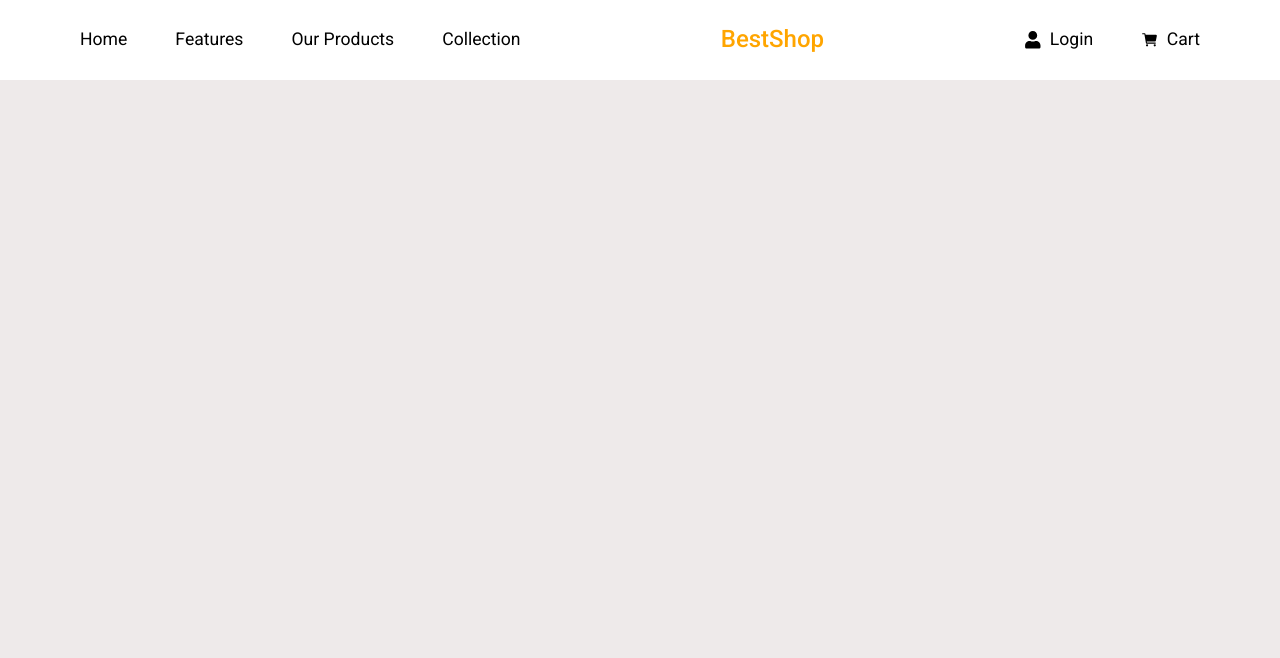
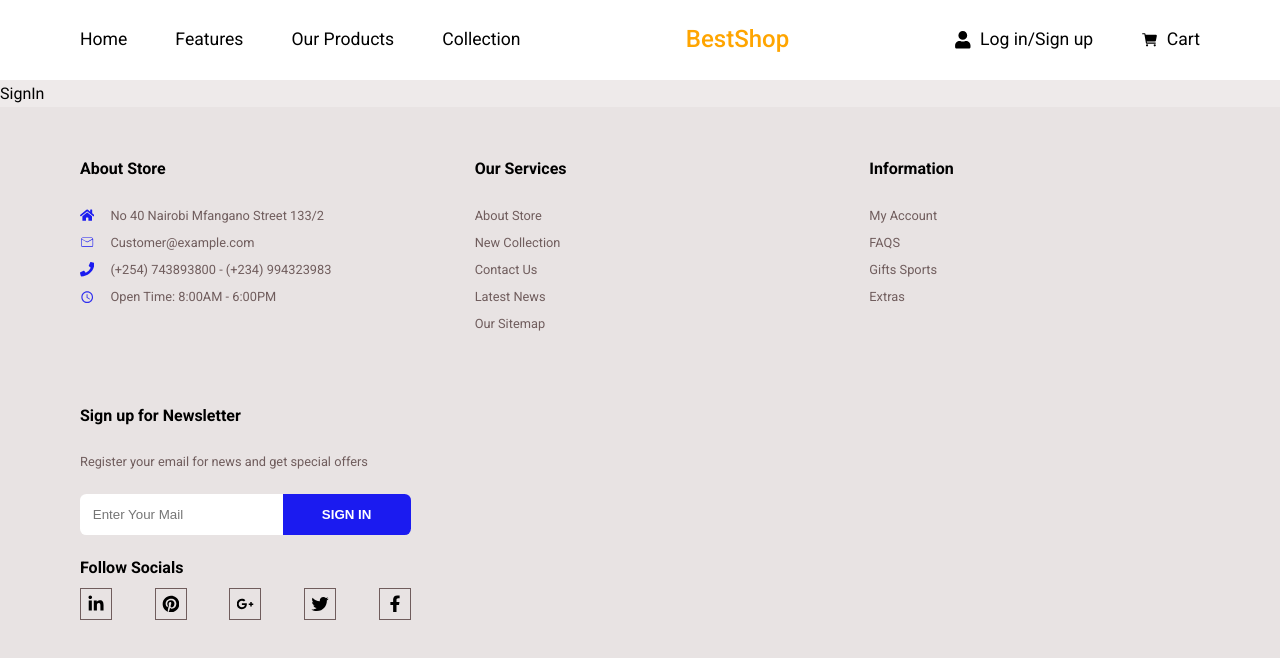
Before and after one commit to Giathi-Daniel/EXTION-INFOTECH, a React (Vite) app in the folder 03 - Ecommerce page/e-commerce website/: page /register in a window 1280 px wide. Shown: the top 658 px of the page. Built offline with nearby package versions, Linux system fonts and the light colour scheme.

Commit message:
Create footer component

```diff
--- a/03 - Ecommerce page/e-commerce website/src/App.jsx
+++ b/03 - Ecommerce page/e-commerce website/src/App.jsx
@@ -3,6 +3,7 @@ import { BrowserRouter as Router, Route, Routes } from 'react-router-dom';
 import Home from './pages/Home/Home';
 import SignIn from './pages/SignIn/SignIn';
 import Header from './components/Header/Header';
+import Footer from './components/Footer/Footer';
 
 function App() {
   return (
@@ -10,8 +11,9 @@ function App() {
       <Header />
       <Routes>
         <Route path="/" element={<Home />} />
-        <Route path="/sign-in" element={<SignIn />} />
+        <Route path="/register" element={<SignIn />} />
       </Routes>
+      <Footer />
     </Router>
   );
 }
--- /dev/null
+++ b/03 - Ecommerce page/e-commerce website/src/components/Footer/Footer.css
@@ -0,0 +1,125 @@
+footer {
+    background: #e8e3e3;
+    padding: 3rem 5rem;
+    display: grid;
+    grid-template-columns: repeat(auto-fill, minmax(300px, 1fr));
+    gap: 4rem;
+}
+
+p,
+.footer__links {
+    font-size: .8rem;
+    color: #705d5d;
+}
+
+.footer__links li {
+    cursor: pointer;
+    transition: all 400ms ease;
+}
+
+.footer__links li:hover {
+    color: rgb(27, 27, 240);
+}
+
+.footer__title {
+    font-size: 1rem;
+    font-weight: bold;
+    color: #000;
+}
+
+.footer__about,
+.footer__services,
+.footer__info,
+.footer__socials {
+    display: flex;
+    flex-direction: column;
+    gap: 1.2rem;
+}
+
+.footer__address {
+    display: flex;
+    align-items: center;
+    gap: 1rem;
+}
+
+.footer__contact .footer__icons {
+    color: rgb(27, 27, 240);
+    font-size: .9rem;
+}
+
+.footer__newsletter {
+    display: flex;
+    inline-size: 100%;
+    justify-content: space-between;
+    overflow: hidden;
+}
+
+.footer__newsletter input {
+    padding: .8rem;
+    border: none;
+    border-radius: .4rem 0 0 .4rem;
+    flex: 1;
+    box-sizing: border-box;
+    outline: none;
+}
+
+.footer__newsletter input:focus {
+    color: #705d5d;
+}
+
+.footer__newsletter input[type="submit"] {
+    background: rgb(27, 27, 240);
+    color: #fff;
+    font-weight: bold;
+    border-radius: 0 .4rem .4rem 0;
+    inline-size: 40%;
+    cursor: pointer;
+}
+
+.footer__media {
+    display: flex;
+    inline-size: 100%;
+    justify-content: space-between;
+    margin-block-start: .4rem;
+}
+
+.footer__icon {
+    font-size: 2rem;
+    border: 1px solid #705d5d;
+    padding: .4rem;
+    cursor: pointer;
+    transition: all 400ms ease;
+}
+
+.footer__icon:hover {
+    color: rgb(27, 27, 240);
+}
+
+@media screen and (max-width: 1024px) {
+
+    .footer__about,
+    .footer__services,
+    .footer__info,
+    .footer__socials {
+        inline-size: 90%;
+    }
+}
+
+@media screen and (max-width: 600px) {
+    footer {
+        padding-inline: 2rem;
+    }
+
+    .footer__about,
+    .footer__services,
+    .footer__info,
+    .footer__socials {
+        inline-size: 94%
+    }
+
+    .footer__newsletter,
+    .footer__media
+     {
+        inline-size: 100%;
+    }
+}
--- /dev/null
+++ b/03 - Ecommerce page/e-commerce website/src/components/Footer/Footer.jsx
@@ -0,0 +1,76 @@
+import React from "react";
+import {
+  FaLinkedinIn,
+  FaPinterest,
+  FaGooglePlusG,
+  FaTwitter,
+  FaFacebookF,
+  FaHome,
+  FaPhone,
+} from "react-icons/fa";
+import { CiMail } from "react-icons/ci";
+import { IoMdTime } from "react-icons/io";
+import "./Footer.css";
+
+const Footer = () => {
+  return (
+    <footer>
+      <div className="footer__about">
+        <h1 className="footer__title">About Store</h1>
+        <div className="footer__contact">
+          <p className="footer__address">
+            <FaHome className="footer__icons"/> No 40 Nairobi Mfangano Street 133/2{" "}
+          </p>
+          <p className="footer__address">
+            <CiMail className="footer__icons"/> Customer@example.com{" "}
+          </p>
+          <p className="footer__address">
+            <FaPhone className="footer__icons"/> (+254) 743893800 - (+234) 994323983{" "}
+          </p>
+          <p className="footer__address">
+            <IoMdTime className="footer__icons"/> Open Time: 8:00AM - 6:00PM{" "}
+          </p>
+        </div>
+      </div>
+      <div className="footer__services">
+        <h1 className="footer__title">Our Services</h1>
+        <ul className="footer__links">
+          <li>About Store</li>
+          <li>New Collection</li>
+          <li>Contact Us</li>
+          <li>Latest News</li>
+          <li>Our Sitemap</li>
+        </ul>
+      </div>
+      <div className="footer__info">
+        <h1 className="footer__title">Information</h1>
+        <ul className="footer__links">
+          <li>My Account</li>
+          <li>FAQS</li>
+          <li>Gifts Sports</li>
+          <li>Extras</li>
+        </ul>
+      </div>
+      <div className="footer__socials">
+        <h1 className="footer__title">Sign up for Newsletter</h1>
+        <p>Register your email for news and get special offers</p>
+        <div className="footer__newsletter">
+          <input type="email" id="email" placeholder="Enter Your Mail" />
+          <input type="submit" value="SIGN IN" />
+        </div>
+        <div className="footer__social">
+          <h1 className="footer__title">Follow Socials</h1>
+          <div className="footer__media">
+            <FaLinkedinIn className="footer__icon" />
+            <FaPinterest className="footer__icon" />
+            <FaGooglePlusG className="footer__icon" />
+            <FaTwitter className="footer__icon" />
+            <FaFacebookF className="footer__icon" />
+          </div>
+        </div>
+      </div>
+    </footer>
+  );
+};
+
+export default Footer;
--- a/03 - Ecommerce page/e-commerce website/src/components/Header/Header.jsx
+++ b/03 - Ecommerce page/e-commerce website/src/components/Header/Header.jsx
@@ -23,7 +23,7 @@ const Header = () => {
             </ul>
             <div className='logo' onClick={() => navigate('/')}>BestShop</div>
             <div className='nav__menus'>
-                <li onClick={() => navigate("/sign-in")} className='login'><FaUser className='menus' /> Login</li>
+                <li onClick={() => navigate("/register")} className='login'><FaUser className='menus' /> Log in/Sign up</li>
                 <li onClick={() => navigate("/cart")}><IoCart className='menus' /> Cart</li>
             </div>
             <div className='mobile__nav'>
```
Also changed, not shown: 1 other file (tests, documents, lock files or other folders).
